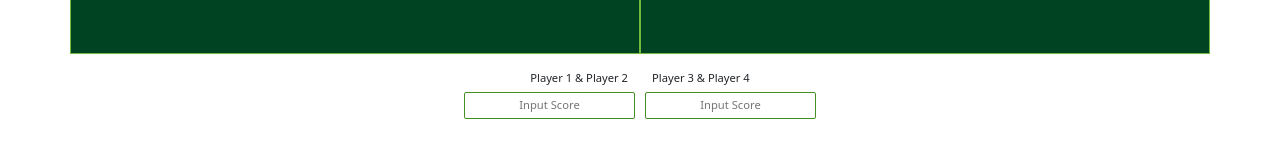
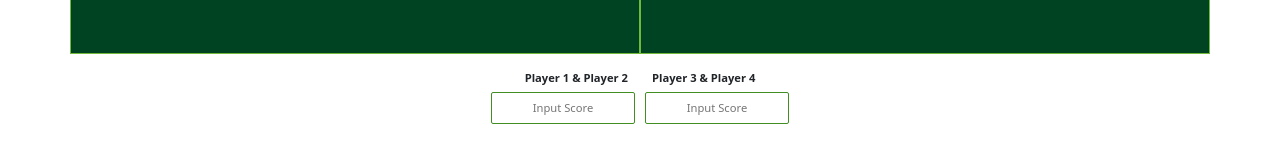
Before and after one commit to rogerando1/BadmintonQue-web, an Angular app: page / in a window 1280 px wide. Shown: the part 314-474 px from the top of the page. Built offline with nearby package versions, Linux system fonts and the light colour scheme.

Commit message:
adjustment

```diff
--- a/src/app/app.component.css
+++ b/src/app/app.component.css
@@ -7,11 +7,13 @@
 .team1{
   font-size: 0.7rem;
   text-align: end;
+  font-weight: bold;
 }
 
 .team2{
-font-size: 0.7rem;
+  font-size: 0.7rem;
   text-align: start;
+  font-weight: bold;
 }
 
 .playerscore1{
@@ -67,6 +69,10 @@ font-size: 0.7rem;
     height: 12vh;
     width: 15vh;
   }
+  .scoreinput{
+    width: 7rem;
+    height: 2rem;
+  }
 }
 
 
@@ -81,11 +87,18 @@ font-size: 0.7rem;
     margin-left: auto;
     max-width: 320px;
   }
+
   .box{
     height: 12vh;
     width: 15vh;
   }
+
+  .scoreinput{
+    width: 7rem;
+    height: 2rem;
+  }
 }
+
 @media (min-width: 567px) {
   .custom-container{
     --bs-gutter-x: 1.5rem;
@@ -97,10 +110,17 @@ font-size: 0.7rem;
     margin-left: auto;
     max-width: 540px;
   }
+
   .box{
     height: 20vh;
   }
+
+  .scoreinput{
+    width: 8rem;
+    height: 2rem;
+  }
 }
+
 @media (min-width: 768px) {
   .custom-container{
     --bs-gutter-x: 1.5rem;
@@ -112,10 +132,17 @@ font-size: 0.7rem;
     margin-left: auto;
     max-width: 720px;
   }
+
   .box{
     height: 20vh;
   }
+
+  .scoreinput{
+    width: 8rem;
+    height: 2rem;
+  }
 }
+
 @media (min-width: 992px) {
   .custom-container{
     --bs-gutter-x: 1.5rem;
@@ -127,10 +154,17 @@ font-size: 0.7rem;
     margin-left: auto;
     max-width: 960px;
   }
+
   .box{
     height: 20vh;
   }
+
+  .scoreinput{
+    width: 9rem;
+    height: 2rem;
+  }
 }
+
 @media (min-width: 1200px) {
   .custom-container{
     --bs-gutter-x: 1.5rem;
@@ -142,7 +176,13 @@ font-size: 0.7rem;
     margin-left: auto;
     max-width: 1140px;
   }
+
   .box{
     height: 20vh;
   }
+
+  .scoreinput{
+    width: 9rem;
+    height: 2rem;
+  }
 }
```
